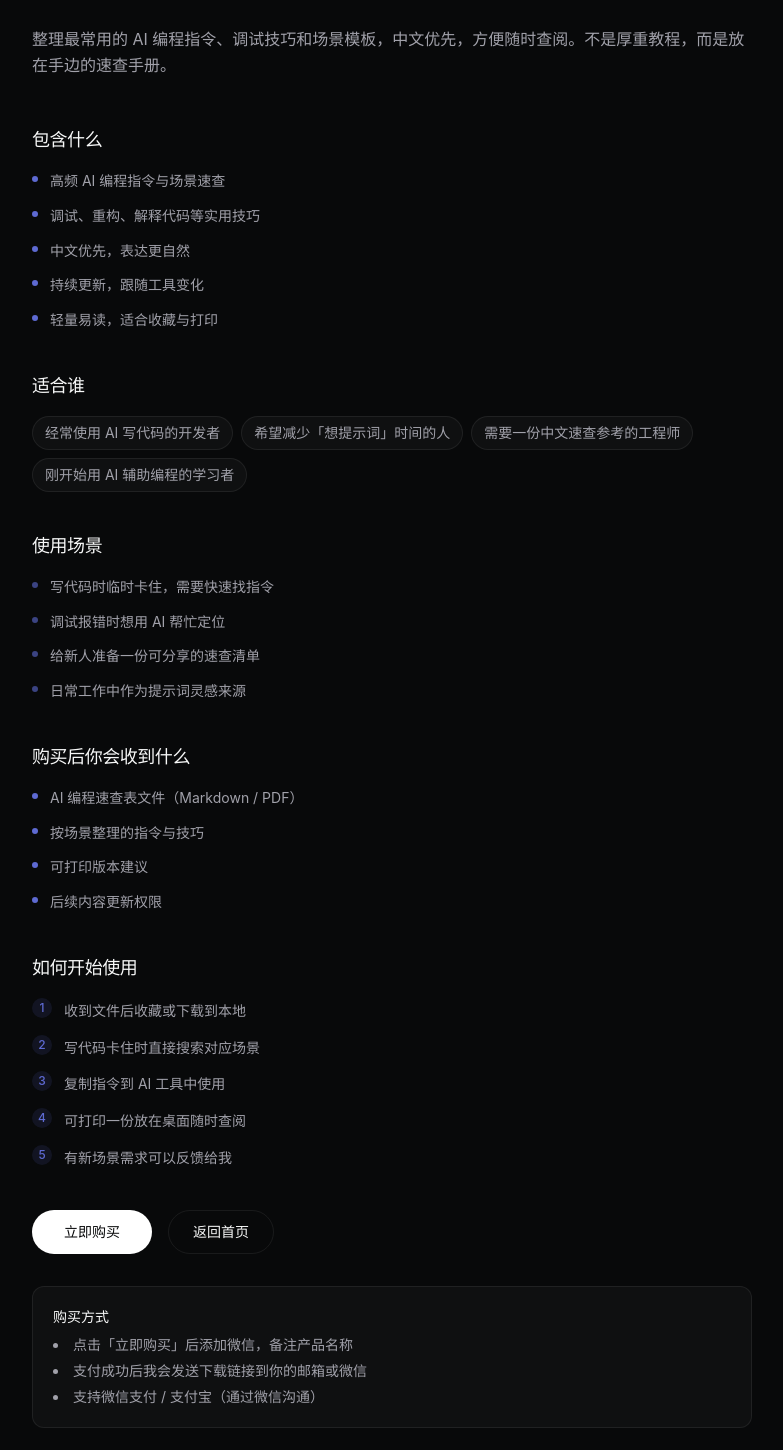
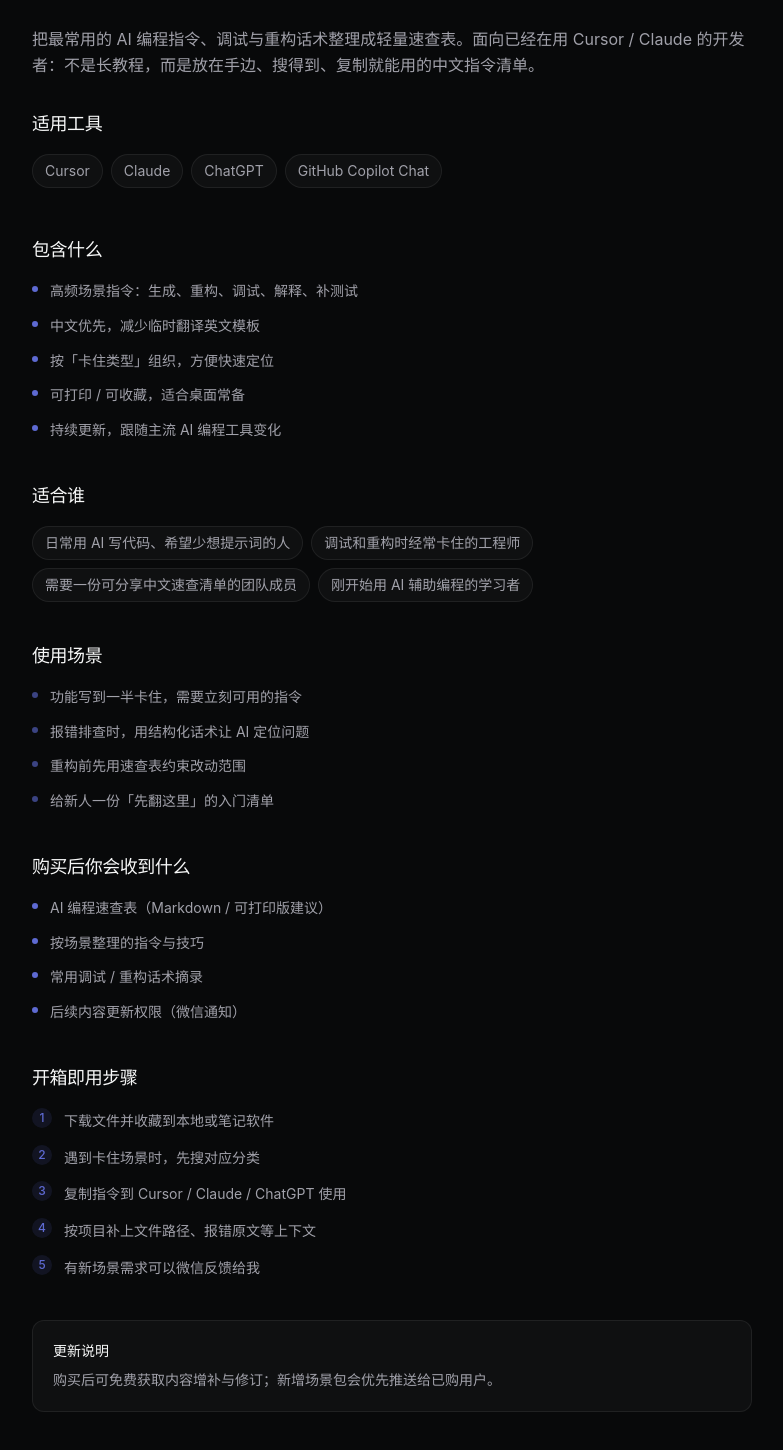
Before and after one commit to MeyraLab/vibe-coding-store, a React (Vite) app: page /product/ai-cheatsheet in a window 1280 px wide. Shown: the part 592-2042 px from the top of the page, without its empty margins (248-1031 px from the left). Built offline with nearby package versions, Linux system fonts and the light colour scheme.

Commit message:
feat: P0 产品内容对齐趋势与开箱即用标准化
对齐 Cursor/Claude 趋势文案，详情页增加适用工具、开箱即用步骤与更新说明。

```diff
--- a/src/data/products.ts
+++ b/src/data/products.ts
@@ -13,139 +13,147 @@ export interface Product {
   scenarios?: string[]
   deliverables?: string[]
   gettingStarted?: string[]
+  tools?: string[]
+  updatePolicy?: string
 }
 
 export const products: Product[] = [
   {
     id: 'vibe-prompt-kit',
     name: 'Vibe Prompt Kit',
-    description: '一套经过实战打磨的 Prompt 模板，帮你更快写出有感觉的代码和文案。',
+    description: '中文场景 Prompt + 规则模板，复制即用，减少反复试错。',
     price: '¥49',
     tag: '热门',
     longDescription:
-      '包含高频场景的 Prompt 模板库，覆盖代码生成、重构、文档、UI 描述等。适合想提升 AI 编程效率的独立开发者。每一条模板都经过真实项目打磨，强调「顺畅」和「有感觉」。',
+      '面向周末独立开发者的中文 Prompt 与规则包。覆盖代码生成、重构、调试、文档、UI 描述等高频场景，并附带可直接放入项目的 .cursorrules / CLAUDE.md 示例片段。强调可验证、可复制，而不是空泛的「提升效率」。',
     buyUrl: '',
     image: '/products/vibe-prompt-kit.svg',
     wechat: 'MEYRA1219',
     features: [
-      '覆盖代码生成、重构、调试、文档、UI 描述等高频场景',
-      '中文优先，提示词更贴合中文开发者表达习惯',
-      '可直接复制使用，也可按项目微调',
-      '持续更新，跟随主流 AI 编程工具迭代',
-      '附带使用说明与最佳实践建议'
+      '场景 Prompt：代码生成、重构、调试、文档、UI 描述',
+      '附带 .cursorrules 与 CLAUDE.md 示例片段，可直接放进项目',
+      '中文优先，贴合中文开发者表达与业务习惯',
+      '写法带验收标准，减少 AI「能跑但不是你的代码」',
+      '持续更新，跟随 Cursor / Claude 等工具变化'
     ],
     audience: [
-      '独立开发者 / 个人项目作者',
-      '想快速提升 AI 编程效率的工程师',
-      '需要高质量 Prompt 模板的产品经理或设计师',
-      '刚开始用 AI 写代码、还在摸索提示词的人'
+      '周末做 side project 的独立开发者',
+      '已在用 Cursor / Claude，想少写提示词的工程师',
+      '需要中文规则与场景模板的前端 / 全栈',
+      '刚开始用 AI 写代码、不想从零摸索的人'
     ],
     scenarios: [
-      '用 AI 快速生成功能代码或组件',
-      '重构旧代码时需要清晰的改写指令',
-      '写 README、API 文档或产品说明',
-      '描述 UI / 交互给设计或开发工具',
-      '日常调试与问题排查时的提示词参考'
+      '周五晚上启动功能，直接复制场景 Prompt',
+      '重构旧代码时需要带约束的改写指令',
+      '写 README / API 文档 / 产品说明',
+      '给 AI 描述 UI 与交互，减少来回修改',
+      '调试报错时用带上下文的排查指令'
     ],
     deliverables: [
-      '完整 Prompt 模板文件（Markdown / 可直接复制）',
-      '按场景分类的使用说明',
-      '最佳实践与微调建议',
-      '后续更新权限（通过微信通知）'
+      '场景 Prompt 模板文件（Markdown，可直接复制）',
+      '示例 .cursorrules 与 CLAUDE.md 片段',
+      '按场景分类的使用说明与微调建议',
+      '后续更新权限（微信通知）'
     ],
     gettingStarted: [
-      '收到文件后，用任意文本编辑器打开',
-      '根据当前任务选择对应场景的 Prompt',
-      '直接复制到 Cursor / Claude / ChatGPT 使用',
-      '按项目情况微调关键词，效果会更好',
-      '遇到问题随时微信联系我'
-    ]
+      '下载并解压文件',
+      '打开对应场景的 Prompt，复制到 Cursor / Claude / ChatGPT',
+      '如需项目级规则，将示例片段放入 .cursorrules 或 CLAUDE.md',
+      '按项目改关键词与约束，第一次跑通后保存自己的版本',
+      '卡住时微信联系我，备注产品名称'
+    ],
+    tools: ['Cursor', 'Claude', 'ChatGPT', 'GitHub Copilot Chat'],
+    updatePolicy: '购买后可免费获取同系列小版本更新；重大改版会通过微信提前通知。'
   },
   {
     id: 'code-flow',
     name: 'Code Flow 模板',
-    description: '开箱即用的项目脚手架，内置暗色主题、组件规范和开发体验优化。',
+    description: 'Vite + React + Tailwind 暗色脚手架，十分钟进入写功能状态。',
     price: '¥79',
     longDescription:
-      '基于 Vite + React + Tailwind 的现代脚手架，预设暗色主题、组件结构和代码规范，帮助你快速启动有 vibe 的项目。减少从零搭建的时间，把精力留给真正有价值的功能。',
+      '为周末独立开发者准备的现代前端起点：Vite + React + TypeScript + Tailwind，内置暗色主题、Linear 风格 token、目录规范与基础组件约定。目标不是「再学一套框架」，而是打开就能写页面，少花时间在配环境上。',
     buyUrl: '',
     image: '/products/code-flow.svg',
     wechat: 'MEYRA1219',
     features: [
-      'Vite + React + TypeScript + Tailwind 完整配置',
-      '内置暗色主题与 Linear 风格设计 token',
-      '预设组件结构与目录规范',
-      '开箱即用的开发体验优化（热更新、路径别名等）',
-      '可直接作为新产品的起点，也可按需裁剪'
+      'Vite + React + TypeScript + Tailwind 开箱即用',
+      '暗色主题与设计 token，默认接近 Linear 观感',
+      '清晰目录结构与组件规范，减少后期返工',
+      '预留规则文件位置，方便接入 Cursor / Claude',
+      'README 含启动、改主题、加页面的最短路径'
     ],
     audience: [
-      '想快速启动新项目的独立开发者',
-      '讨厌从零配置工具链的人',
-      '喜欢暗色界面与简洁设计的前端工程师',
-      '需要统一项目规范的小团队'
+      '只有周末时间、想马上开工的独立开发者',
+      '讨厌从零配置工具链的前端工程师',
+      '想统一暗色界面与基础规范的小团队',
+      '用 AI 写代码、需要干净项目底座的人'
     ],
     scenarios: [
-      '周末做 side project，想马上进入编码状态',
-      '接外包或个人产品，需要统一的基础模板',
-      '学习现代前端栈，想要一个干净的起点',
-      '想在自己项目里复用同一套暗色设计系统'
+      '周五 22:00 启动 side project，不想再配一小时环境',
+      '接小外包，需要稳定可交付的前端起点',
+      '把现有想法快速落到可运行的页面骨架',
+      '在同一套设计 token 上扩展多个小产品'
     ],
     deliverables: [
       '完整项目脚手架源码（Vite + React + TS + Tailwind）',
       '暗色主题与设计 token 配置',
-      '预设目录结构与组件规范说明',
-      '快速启动文档（README）',
-      '后续更新权限'
+      '目录结构与组件规范说明',
+      '快速启动 README',
+      '后续更新权限（微信通知）'
     ],
     gettingStarted: [
       '解压后进入项目目录',
       '执行 npm install 安装依赖',
-      '执行 npm run dev 启动开发服务器',
-      '按 README 说明开始修改页面与组件',
-      '需要调整主题或结构时，参考设计 token 文件'
-    ]
+      '执行 npm run dev 启动本地预览',
+      '按 README 修改首页文案、主题色与路由',
+      '需要 AI 协作时，把规则片段放进项目根目录'
+    ],
+    tools: ['Vite', 'React', 'TypeScript', 'Tailwind CSS', 'Cursor'],
+    updatePolicy: '购买后可免费获取依赖升级与模板小版本更新；破坏性升级会单独说明迁移方式。'
   },
   {
     id: 'ai-cheatsheet',
     name: 'AI 编程速查',
-    description: '高频场景的 AI 编程技巧与命令速查表，中文优先，持续更新。',
+    description: '中文优先的高频 AI 指令速查，卡住时直接翻，不用现编。',
     price: '¥29',
     longDescription:
-      '整理最常用的 AI 编程指令、调试技巧和场景模板，中文优先，方便随时查阅。不是厚重教程，而是放在手边的速查手册。',
+      '把最常用的 AI 编程指令、调试与重构话术整理成轻量速查表。面向已经在用 Cursor / Claude 的开发者：不是长教程，而是放在手边、搜得到、复制就能用的中文指令清单。',
     buyUrl: '',
     image: '/products/ai-cheatsheet.svg',
     wechat: 'MEYRA1219',
     features: [
-      '高频 AI 编程指令与场景速查',
-      '调试、重构、解释代码等实用技巧',
-      '中文优先，表达更自然',
-      '持续更新，跟随工具变化',
-      '轻量易读，适合收藏与打印'
+      '高频场景指令：生成、重构、调试、解释、补测试',
+      '中文优先，减少临时翻译英文模板',
+      '按「卡住类型」组织，方便快速定位',
+      '可打印 / 可收藏，适合桌面常备',
+      '持续更新，跟随主流 AI 编程工具变化'
     ],
     audience: [
-      '经常使用 AI 写代码的开发者',
-      '希望减少「想提示词」时间的人',
-      '需要一份中文速查参考的工程师',
+      '日常用 AI 写代码、希望少想提示词的人',
+      '调试和重构时经常卡住的工程师',
+      '需要一份可分享中文速查清单的团队成员',
       '刚开始用 AI 辅助编程的学习者'
     ],
     scenarios: [
-      '写代码时临时卡住，需要快速找指令',
-      '调试报错时想用 AI 帮忙定位',
-      '给新人准备一份可分享的速查清单',
-      '日常工作中作为提示词灵感来源'
+      '功能写到一半卡住，需要立刻可用的指令',
+      '报错排查时，用结构化话术让 AI 定位问题',
+      '重构前先用速查表约束改动范围',
+      '给新人一份「先翻这里」的入门清单'
     ],
     deliverables: [
-      'AI 编程速查表文件（Markdown / PDF）',
+      'AI 编程速查表（Markdown / 可打印版建议）',
       '按场景整理的指令与技巧',
-      '可打印版本建议',
-      '后续内容更新权限'
+      '常用调试 / 重构话术摘录',
+      '后续内容更新权限（微信通知）'
     ],
     gettingStarted: [
-      '收到文件后收藏或下载到本地',
-      '写代码卡住时直接搜索对应场景',
-      '复制指令到 AI 工具中使用',
-      '可打印一份放在桌面随时查阅',
-      '有新场景需求可以反馈给我'
-    ]
+      '下载文件并收藏到本地或笔记软件',
+      '遇到卡住场景时，先搜对应分类',
+      '复制指令到 Cursor / Claude / ChatGPT 使用',
+      '按项目补上文件路径、报错原文等上下文',
+      '有新场景需求可以微信反馈给我'
+    ],
+    tools: ['Cursor', 'Claude', 'ChatGPT', 'GitHub Copilot Chat'],
+    updatePolicy: '购买后可免费获取内容增补与修订；新增场景包会优先推送给已购用户。'
   }
 ]
--- a/src/pages/ProductDetail.tsx
+++ b/src/pages/ProductDetail.tsx
@@ -61,6 +61,25 @@ export function ProductDetail() {
         <p className="mt-6 text-base leading-relaxed text-text-secondary">
           {product.longDescription || product.description}
         </p>
+
+        {/* 适用工具 */}
+        {product.tools && product.tools.length > 0 && (
+          <section className="mt-8">
+            <h2 className="text-lg font-medium tracking-tight text-text-primary">
+              适用工具
+            </h2>
+            <div className="mt-4 flex flex-wrap gap-2">
+              {product.tools.map((item) => (
+                <span
+                  key={item}
+                  className="rounded-full border border-border bg-surface px-3 py-1.5 text-sm text-text-secondary"
+                >
+                  {item}
+                </span>
+              ))}
+            </div>
+          </section>
+        )}
 
         {/* 功能列表 */}
         {product.features && product.features.length > 0 && (
@@ -136,7 +155,7 @@ export function ProductDetail() {
         {product.gettingStarted && product.gettingStarted.length > 0 && (
           <section className="mt-10">
             <h2 className="text-lg font-medium tracking-tight text-text-primary">
-              如何开始使用
+              开箱即用步骤
             </h2>
             <ol className="mt-4 space-y-3">
               {product.gettingStarted.map((item, index) => (
@@ -148,6 +167,16 @@ export function ProductDetail() {
                 </li>
               ))}
             </ol>
+          </section>
+        )}
+
+        {/* 更新说明 */}
+        {product.updatePolicy && (
+          <section className="mt-10 rounded-xl border border-border bg-surface p-5">
+            <h2 className="text-sm font-medium text-text-primary">更新说明</h2>
+            <p className="mt-2 text-sm leading-relaxed text-text-secondary">
+              {product.updatePolicy}
+            </p>
           </section>
         )}
 
```
